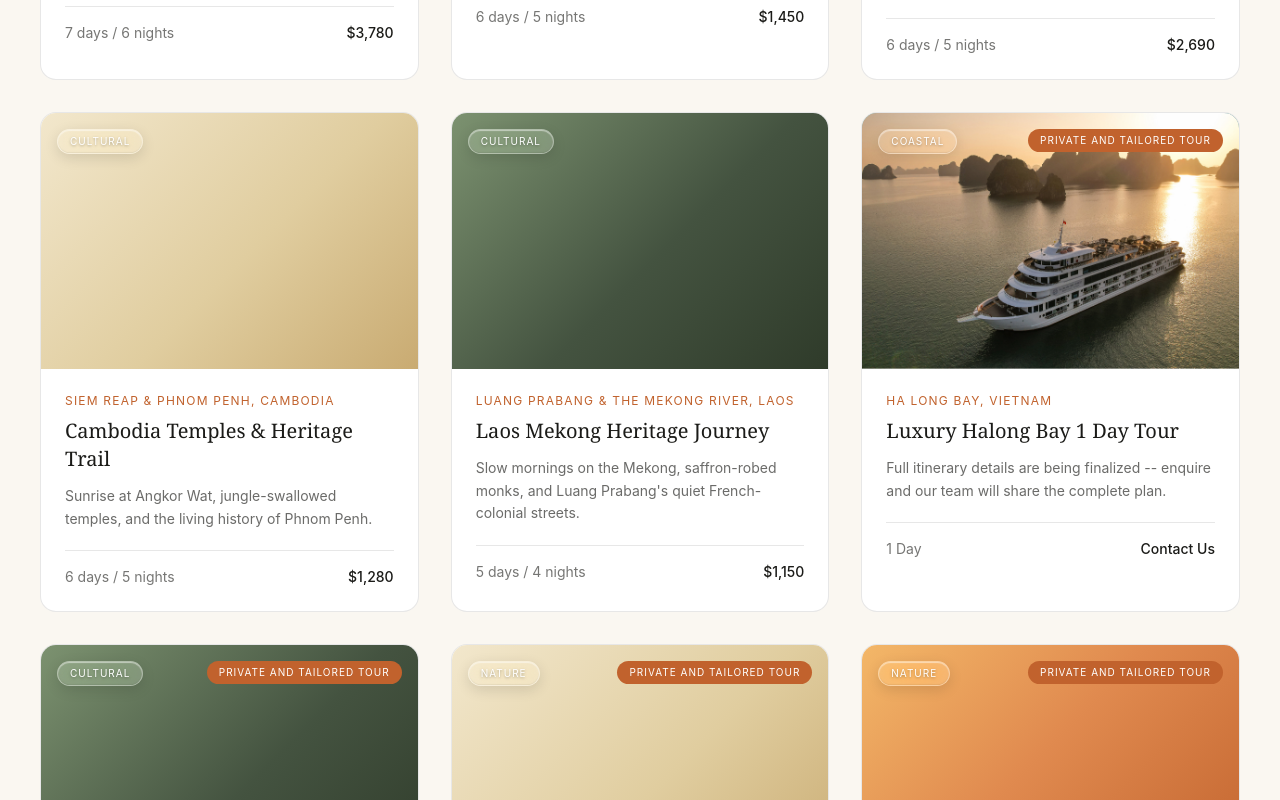
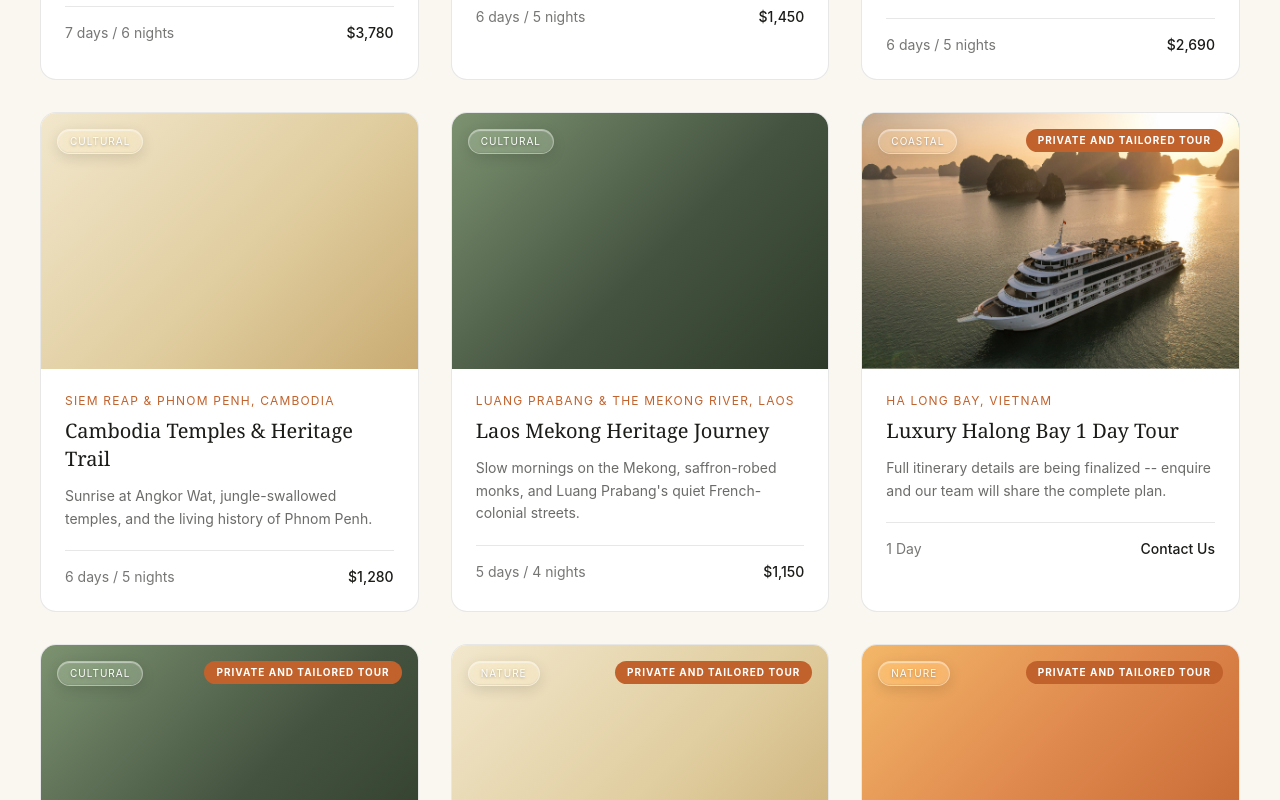
Before and after one commit to Kimphanunico/unico-travel, a Next.js app: page /services in a window 1280 px wide. Shown: the part 1300-2100 px from the top of the page. Built offline with nearby package versions, Linux system fonts and the light colour scheme; no server answers.

Commit message:
Bold the tour type badge text on tour cards

```diff
--- a/components/TourCard.tsx
+++ b/components/TourCard.tsx
@@ -30,7 +30,7 @@ export default function TourCard({ tour }: { tour: Tour }) {
             {pick(tour.category, locale)}
           </span>
           {tour.tourType && (
-            <span className="ml-auto rounded-full bg-terracotta px-3 py-1 text-[10px] uppercase tracking-widest text-white">
+            <span className="ml-auto rounded-full bg-terracotta px-3 py-1 text-[10px] font-bold uppercase tracking-widest text-white">
               {pick(tour.tourType, locale)}
             </span>
           )}
```
